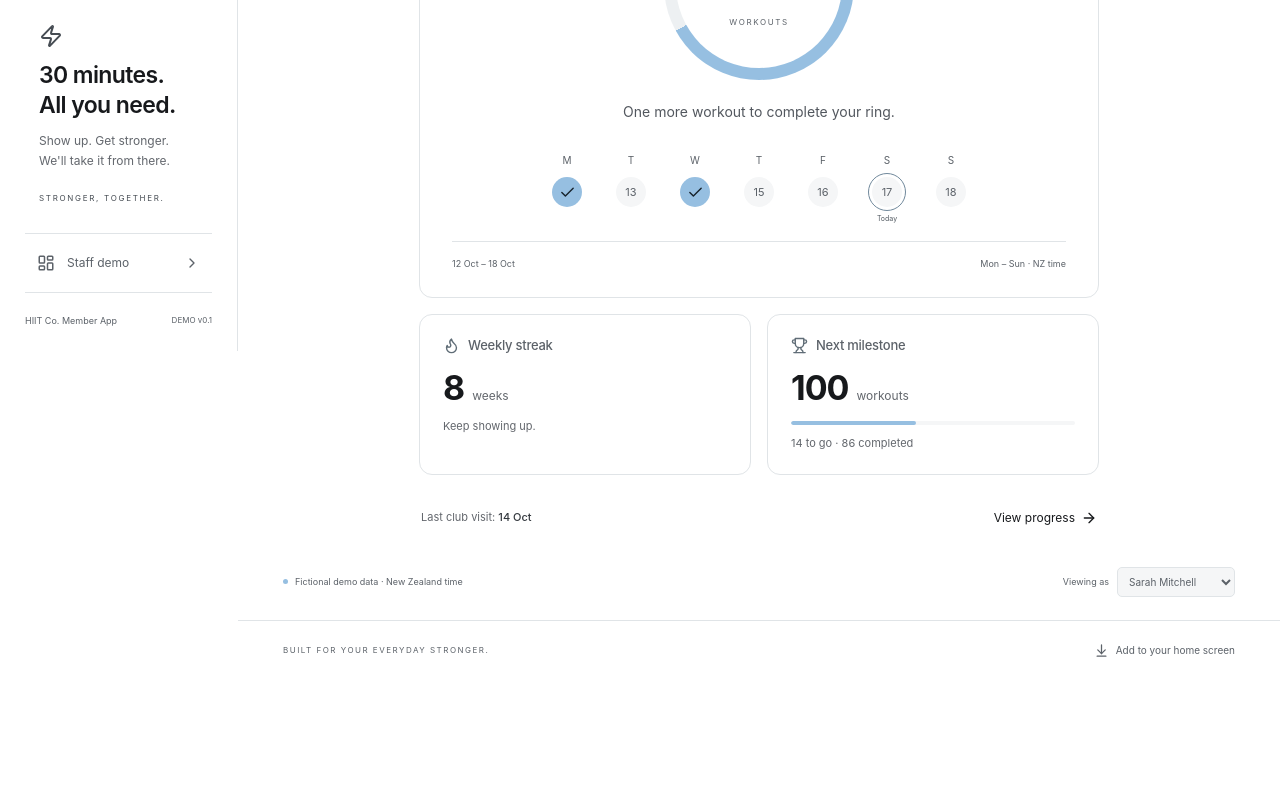
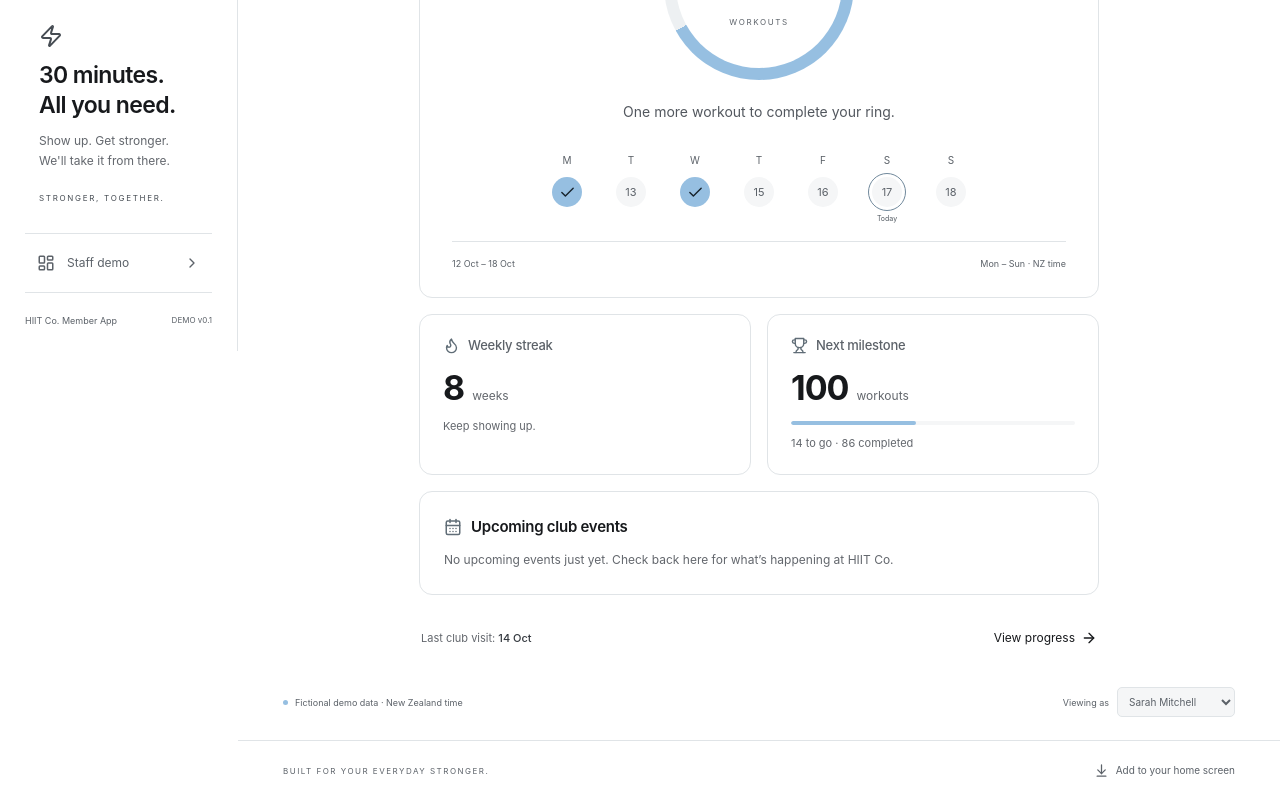
Before and after one commit to maxwellhj/HIITCo, a React (Vite) app: page / in a window 1280 px wide. Shown: the part 449-1249 px from the top of the page. Before the commit the page ends 1129 px from the top, so only its background shows below. Built offline with nearby package versions, Linux system fonts and the light colour scheme.

Commit message:
Add Home encouragement and upcoming club events space

```diff
--- a/src/App.tsx
+++ b/src/App.tsx
@@ -218,7 +218,7 @@ function App() {
                 <div className="eyebrow">
                   <span />
                   {page === "home"
-                    ? "LET’S MAKE IT A GOOD WEEK"
+                    ? "Progress over perfection"
                     : page === "progress"
                       ? "EVERY VISIT ADDS UP"
                       : page === "workouts"
@@ -228,9 +228,7 @@ function App() {
                 <div className="heading-line">
                   <h1>
                     {page === "home" ? (
-                      <>
-                        Hey, {member.firstName}
-                      </>
+                      <>Hey, {member.firstName}</>
                     ) : page === "progress" ? (
                       "Look how far you’ve come."
                     ) : page === "workouts" ? (
--- a/src/pages/HomePage.tsx
+++ b/src/pages/HomePage.tsx
@@ -1,4 +1,11 @@
-import { ArrowRight, Check, Flame, Target, Trophy } from "lucide-react";
+import {
+  ArrowRight,
+  CalendarDays,
+  Check,
+  Flame,
+  Target,
+  Trophy,
+} from "lucide-react";
 import { Card } from "../components/UI";
 import { attendanceStats, formatDate, shiftDate } from "../domain/attendance";
 import type { DemoData, MemberProfile } from "../domain/models";
@@ -103,6 +110,15 @@ export function HomePage({
           </p>
         </Card>
       </div>
+      <Card className="club-events">
+        <h2>
+          <CalendarDays size={18} /> Upcoming club events
+        </h2>
+        <p>
+          No upcoming events just yet. Check back here for what’s happening at
+          HIIT Co.
+        </p>
+      </Card>
       <div className="home-details">
         <p>
           Last club visit:{" "}
--- a/src/styles.css
+++ b/src/styles.css
@@ -1612,3 +1612,29 @@ td > svg {
     font-size: 10px;
   }
 }
+
+.club-events {
+  margin-top: 16px;
+}
+.club-events h2 {
+  display: flex;
+  align-items: center;
+  gap: 9px;
+  font-size: 15px;
+}
+.club-events h2 svg {
+  color: #606d77;
+}
+.club-events p {
+  margin-top: 12px;
+  font-size: 12px;
+}
+@media (max-width: 760px) {
+  .club-events {
+    margin-top: 12px;
+    padding: 20px;
+  }
+  .club-events h2 {
+    font-size: 14px;
+  }
+}
```
